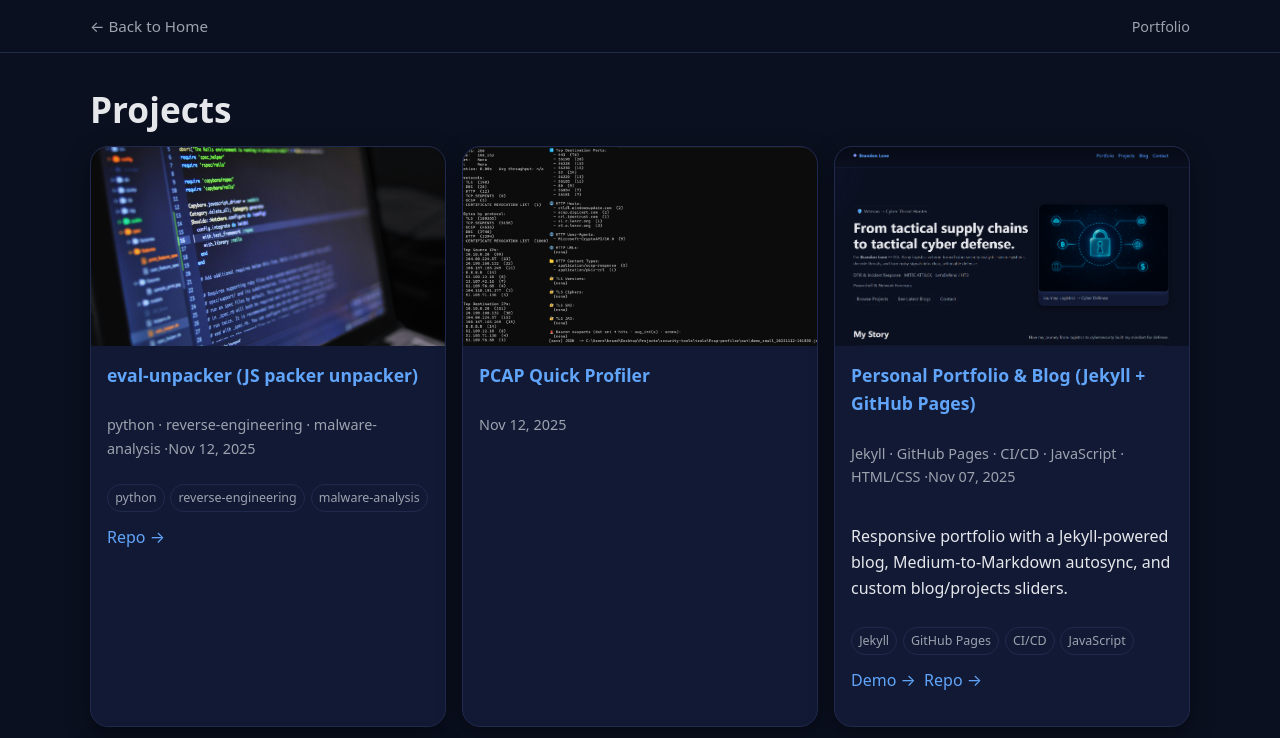
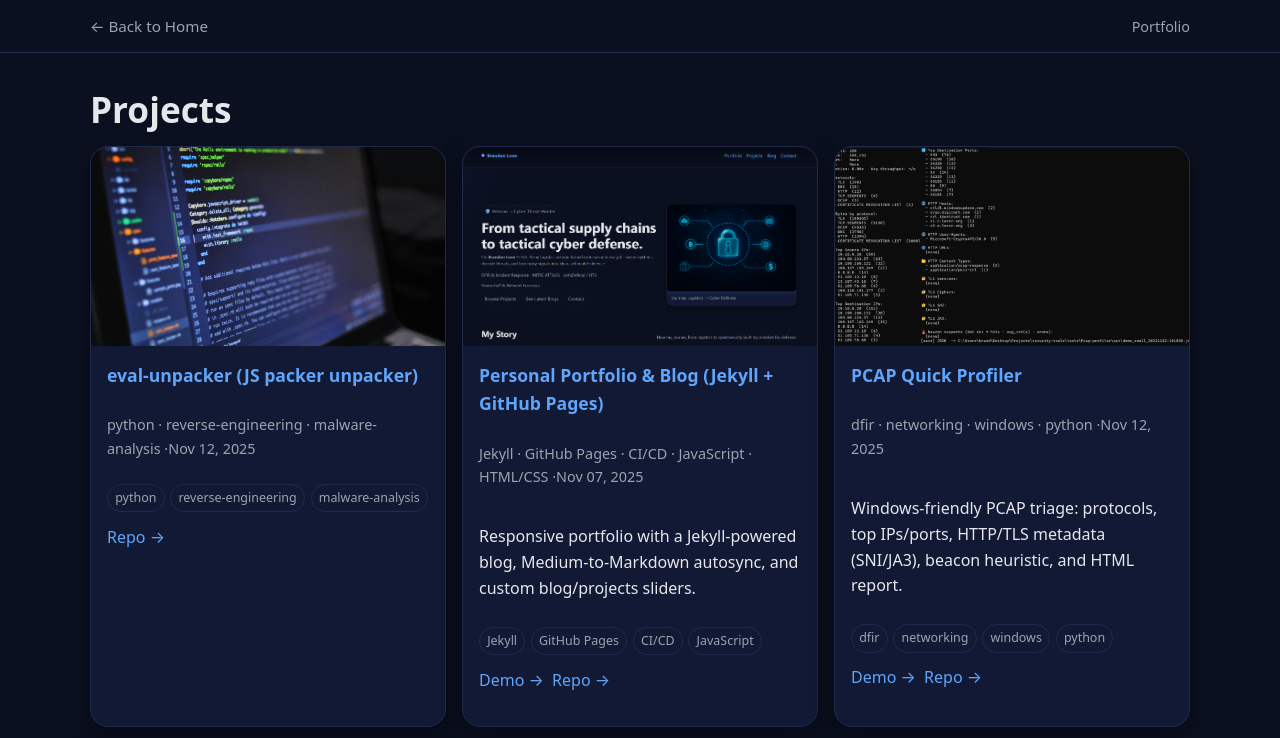
Before and after one commit to Love2150/Love2150.github.io, a Jekyll site: the page built from projects/index.html, in a window 1280 px wide and 1277 px high, cut to the strip 0-738 px from the top of the window. Built offline with Jekyll 4.4.1, drawn with Linux system fonts in a browser that asks for light colours.

Commit message:
Update pcap-quick-profiler.md

```diff
--- a/_projects/pcap-quick-profiler.md
+++ b/_projects/pcap-quick-profiler.md
@@ -1,30 +1,51 @@
 ---
 layout: page
-title: PCAP Quick Profiler
+title: "PCAP Quick Profiler"
 permalink: /projects/pcap-quick-profiler/
 image: /assets/images/pcap_demo.png
-description: "Windows-friendly PCAP triage with DNS/TLS/HTTP focus, beacon detection, and a dark-mode HTML report."
+summary: "Windows-friendly PCAP triage: protocols, top IPs/ports, HTTP/TLS metadata (SNI/JA3), beacon heuristic, and HTML report."
+tags: [dfir, networking, windows, python]
+repo: "https://github.com/Love2150/security-tools/tree/main/tools/Pcap-profiler"
+demo: "/reports/pcap-profiler/demo_report.html"
+weight: 10
+description: "Fast PCAP triage with DNS/TLS/HTTP focus, beacon detection, allowlist, and dark-mode HTML output."
 ---
 
 ## 🧠 Overview
-PCAP Quick Profiler turns raw captures into fast, readable triage: protocols, top IPs/ports, HTTP/TLS metadata (SNI/JA3), and an experimental beaconing score. Exports JSON/CSV/HTML (with dark-mode).
+PCAP Quick Profiler turns raw captures into fast, readable triage: protocol mix, top IPs/ports, HTTP/TLS metadata (SNI/JA3), and an experimental beaconing score. Exports JSON/CSV/HTML (dark-mode), with an allowlist to suppress known-benign SNI/JA3.
 
 - **Tech:** Python, PyShark (TShark), asyncio
-- **Focus:** DNS/TLS/HTTP for speed and signal
-- **Bonus:** Allowlist to suppress known-benign SNI/JA3
+- **Focus:** DNS/TLS/HTTP for speed & signal
+- **Extras:** Allowlist, beacon heuristic, HTML report
+
+---
 
 ## ▶ Live Demo
-<p class="meta"><a href="{{ '/reports/pcap-profiler/demo_report.html' | relative_url }}">Open full report ↗</a></p>
+<p class="meta">
+  <a href="{{ '/reports/pcap-profiler/demo_report.html' | relative_url }}" target="_blank" rel="noopener">Open full report ↗</a>
+</p>
 
 <iframe
   title="PCAP demo report"
-  src="{{ '/reports/pcap-profiler/demo_report.html' | relative_url }}"
+  src="{{ '/reports/pcap-profiler/demo_report.html' | relative_url }}?v={{ site.time | date: '%s' }}"
   width="100%" height="760"
   style="border:1px solid #e2e8f0;border-radius:12px">
 </iframe>
 
-  style="border:1px solid #e2e8f0;border-radius:12px">
-</iframe>
+---
 
-  style="border:1px solid #e2e8f0;border-radius:12px">
-</iframe>
+## 📈 What it shows
+- Protocol hierarchy & bytes by protocol
+- Top source/destination IPs and destination ports
+- HTTP hosts, URLs, User-Agents, content-types
+- TLS SNI, versions, ciphers, and JA3 hashes
+- Beacon suspects (score, hits, average interval)
+
+> **Allowlist:** Place `enrichment/allowlist.json` next to the script to hide known-good SNI/JA3 in results.
+
+---
+
+## 🔗 Links
+- **Repo:** <{{ page.repo }}>
+- **Raw report:** <{{ page.demo | relative_url }}>
+- **Homepage:** <{{ '/' | relative_url }}>
```
